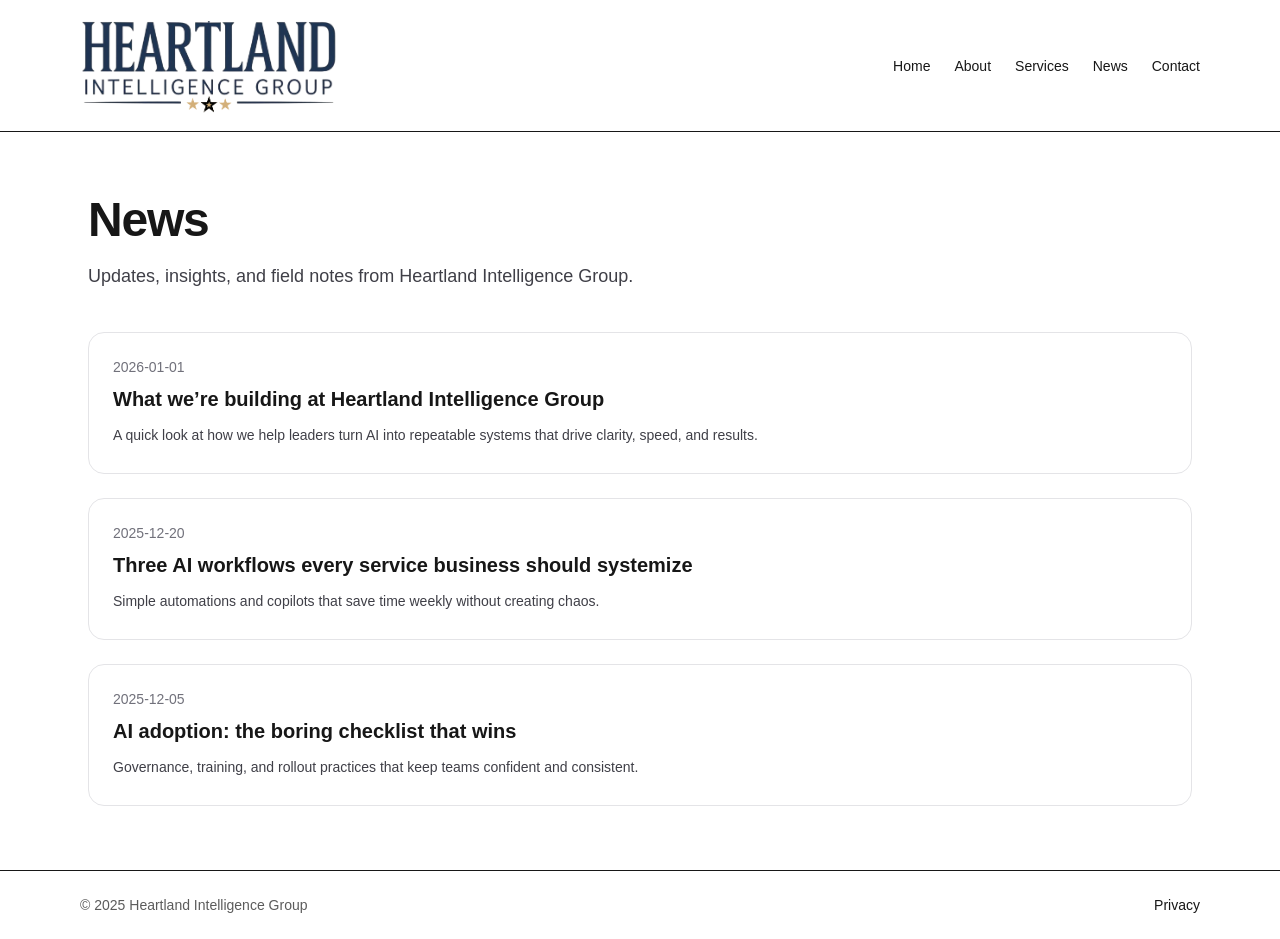
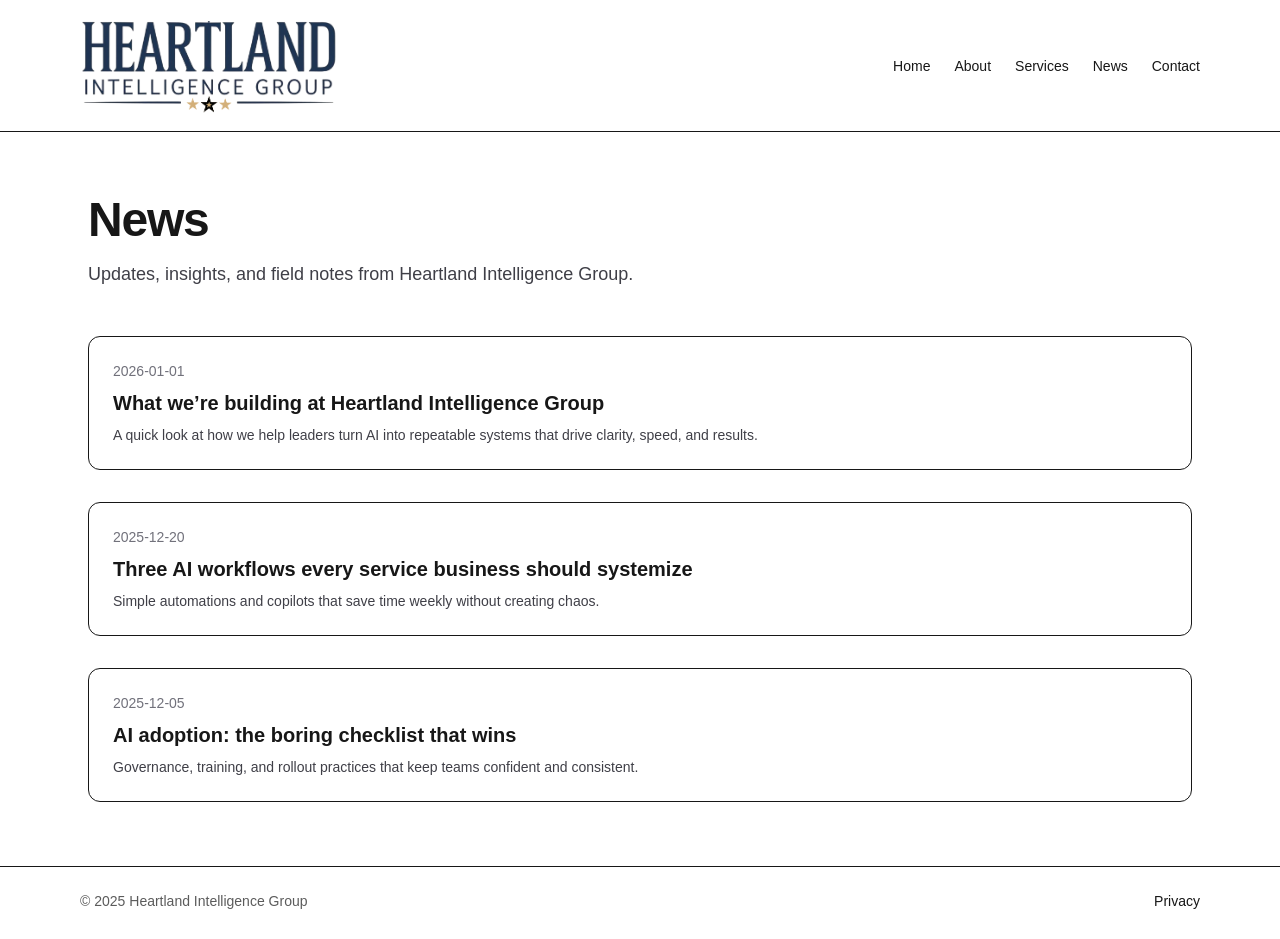
Before and after one commit to JMNajar/heartland-intelligence-group, a Next.js app: page /news in a window 1280 px wide. Built offline with nearby package versions, Linux system fonts and the light colour scheme.

Commit message:
Fix blog route folder to [slug]

```diff
--- /dev/null
+++ b/app/news/[slug]/page.tsx
@@ -0,0 +1,62 @@
+import { notFound } from "next/navigation";
+
+const posts: Record<
+  string,
+  { title: string; date: string; content: string }
+> = {
+  "what-were-building": {
+    title: "What we’re building at Heartland Intelligence Group",
+    date: "2026-01-01",
+    content: `
+We’re focused on helping leaders turn artificial intelligence into
+repeatable, reliable systems.
+
+Not experiments. Not demos.
+Systems that actually support decisions and execution.
+`,
+  },
+
+  "three-ai-workflows": {
+    title: "Three AI workflows every service business should systemize",
+    date: "2025-12-20",
+    content: `
+Most AI value doesn’t come from big ideas.
+It comes from boring workflows done consistently.
+`,
+  },
+
+  "ai-adoption-checklist": {
+    title: "AI adoption: the boring checklist that wins",
+    date: "2025-12-05",
+    content: `
+AI fails when governance and rollout are ignored.
+This checklist avoids that.
+`,
+  },
+};
+
+export default function BlogPost({
+  params,
+}: {
+  params: { slug: string };
+}) {
+  const post = posts[params.slug];
+
+  if (!post) return notFound();
+
+  return (
+    <div className="mx-auto max-w-3xl px-6 py-16">
+      <h1 className="text-3xl font-semibold tracking-tight md:text-4xl">
+        {post.title}
+      </h1>
+
+      <div className="mt-2 text-sm text-zinc-500">{post.date}</div>
+
+      <article className="prose prose-zinc mt-8 max-w-none">
+        {post.content.split("\n").map((p, i) => (
+          <p key={i}>{p}</p>
+        ))}
+      </article>
+    </div>
+  );
+}
--- a/app/news/page.tsx
+++ b/app/news/page.tsx
@@ -1,18 +1,22 @@
-export default function NewsPage() {
+import Link from "next/link";
+
 const posts = [
   {
+    slug: "what-were-building",
     title: "What we’re building at Heartland Intelligence Group",
     date: "2026-01-01",
     excerpt:
       "A quick look at how we help leaders turn AI into repeatable systems that drive clarity, speed, and results.",
   },
   {
+    slug: "three-ai-workflows",
     title: "Three AI workflows every service business should systemize",
     date: "2025-12-20",
     excerpt:
       "Simple automations and copilots that save time weekly without creating chaos.",
   },
   {
+    slug: "ai-adoption-checklist",
     title: "AI adoption: the boring checklist that wins",
     date: "2025-12-05",
     excerpt:
@@ -20,24 +24,32 @@
   },
 ];
 
+export default function NewsPage() {
   return (
     <div className="mx-auto max-w-6xl px-6 py-16">
-      <h1 className="text-4xl font-semibold tracking-tight md:text-5xl">News</h1>
-      <p className="mt-4 max-w-2xl text-lg leading-8 text-zinc-700">
+      <h1 className="text-4xl font-semibold tracking-tight md:text-5xl">
+        News
+      </h1>
+
+      <p className="mt-4 max-w-2xl text-lg text-zinc-700">
         Updates, insights, and field notes from Heartland Intelligence Group.
       </p>
 
-      <div className="mt-10 grid gap-6">
+      <div className="mt-12 grid gap-8">
         {posts.map((post) => (
           <article
-            key={post.title}
-            className="rounded-2xl border border-zinc-200 p-6"
+            key={post.slug}
+            className="rounded-xl border p-6 hover:bg-zinc-50 transition"
           >
             <div className="text-sm text-zinc-500">{post.date}</div>
-            <h2 className="mt-2 text-xl font-semibold">{post.title}</h2>
-            <p className="mt-2 text-sm leading-7 text-zinc-700">
-              {post.excerpt}
-            </p>
+
+            <h2 className="mt-2 text-xl font-semibold">
+              <Link href={`/news/${post.slug}`} className="hover:underline">
+                {post.title}
+              </Link>
+            </h2>
+
+            <p className="mt-2 text-sm text-zinc-700">{post.excerpt}</p>
           </article>
         ))}
       </div>
```
Lines whose indentation alone changed are shown as unchanged.
